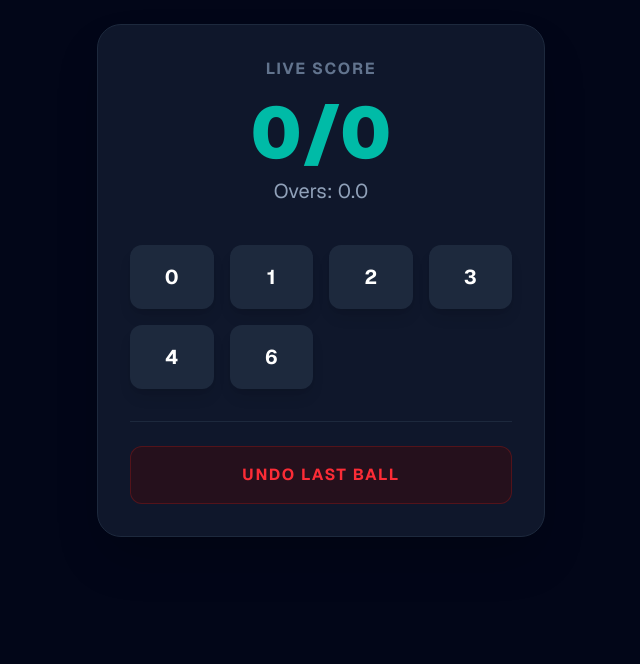
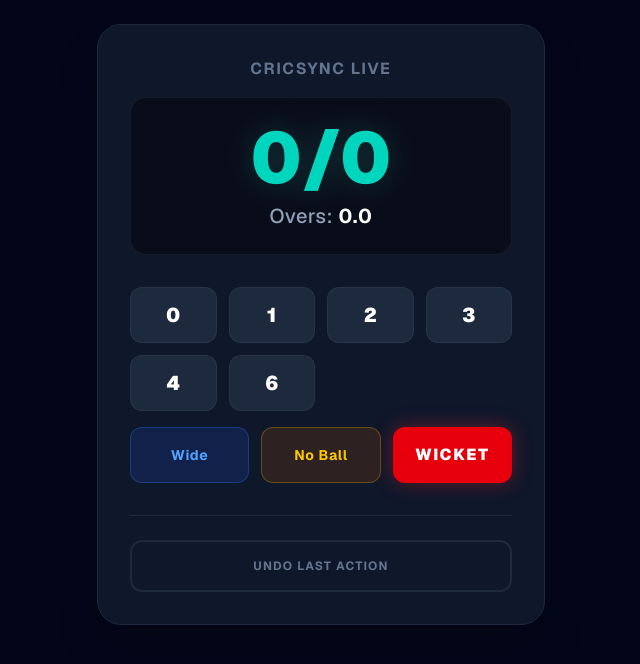
Before and after one commit to ramchat007/cricsynclive, a Next.js app: page /match/1 in a window 1280 px wide. Shown: the top 664 px of the page, without its empty margins (319-959 px from the left). Built offline with nearby package versions, Linux system fonts and the light colour scheme; no server answers; the database is empty.

Commit message:
first react v2

```diff
--- a/app/match/[id]/page.tsx
+++ b/app/match/[id]/page.tsx
@@ -25,13 +25,11 @@ export default function LiveScoring({ params }: { params: Promise<{ id: string }
 
     fetchEvents();
 
-    // UPGRADED REALTIME: Now with duplicate protection
     const channel = supabase
       .channel('live-scoring')
       .on('postgres_changes', { event: '*', schema: 'public', table: 'ball_events' }, (payload) => {
         if (payload.eventType === 'INSERT') {
           setEvents(prev => {
-            // If our Optimistic UI already added this exact ID, ignore the broadcast
             if (prev.some(e => e.id === payload.new.id)) return prev;
             return [...prev, payload.new];
           });
@@ -46,32 +44,35 @@ export default function LiveScoring({ params }: { params: Promise<{ id: string }
 
   const stats = calculateScore(events);
 
-  // UPGRADED ADDBALL: True UUID synchronization
-  const addBall = async (runs: number) => {
-    const newId = crypto.randomUUID(); // Generates a valid database UUID instantly
+  // THE UNIVERSAL SCORING ENGINE
+  const recordDelivery = async (runsOffBat: number, extraType: string = 'none', isWicket: boolean = false) => {
+    const newId = crypto.randomUUID();
+
+    // 1. Calculate Over Math strictly from valid, non-undone balls
+    const validBalls = events.filter(e => e.extra_type !== 'wide' && e.extra_type !== 'noball' && !e.is_undone).length;
+
+    // 2. Penalty logic (Standard T20/Tennis Cricket: 1 run for Wide/NB)
+    const penaltyRuns = (extraType === 'wide' || extraType === 'noball') ? 1 : 0;
 
     const optimisticEvent = {
       id: newId,
       match_id: matchId,
-      runs_off_bat: runs,
-      extras: 0,
+      inning_no: 1,
+      over_no: Math.floor(validBalls / 6),
+      ball_no: (validBalls % 6) + 1,
+      runs_off_bat: runsOffBat,
+      extras: penaltyRuns,
+      extra_type: extraType,
+      is_wicket: isWicket,
       is_undone: false,
-      extra_type: 'none'
     };
 
     setEvents(prev => [...prev, optimisticEvent]);
 
-    const { error } = await supabase.from('ball_events').insert({
-      id: newId, // We force Supabase to use our pre-generated ID
-      match_id: matchId,
-      inning_no: 1,
-      over_no: Math.floor(events.length / 6),
-      ball_no: (events.length % 6) + 1,
-      runs_off_bat: runs,
-    });
+    const { error } = await supabase.from('ball_events').insert(optimisticEvent);
 
     if (error) {
-      alert(`FAILED TO SAVE RUN: ${error.message}`);
+      alert(`FAILED TO SAVE: ${error.message}`);
       console.error(error);
       setEvents(prev => prev.filter(e => e.id !== newId));
     }
@@ -87,49 +88,73 @@ export default function LiveScoring({ params }: { params: Promise<{ id: string }
       e.id === lastEvent.id ? { ...e, is_undone: true } : e
     ));
 
-    const { error } = await supabase
-      .from('ball_events')
-      .update({ is_undone: true })
-      .eq('id', lastEvent.id);
+    const { error } = await supabase.from('ball_events').update({ is_undone: true }).eq('id', lastEvent.id);
 
     if (error) {
       alert("Failed to undo! Check console.");
-      console.error(error);
-      setEvents(prev => prev.map(e =>
-        e.id === lastEvent.id ? { ...e, is_undone: false } : e
-      ));
+      setEvents(prev => prev.map(e => e.id === lastEvent.id ? { ...e, is_undone: false } : e));
     }
   };
 
-  if (loading) return <div className="p-10 text-white animate-pulse">Loading Engine...</div>;
+  if (loading) return <div className="p-10 text-white animate-pulse flex justify-center items-center h-screen font-bold tracking-widest">BOOTING ENGINE...</div>;
 
   return (
     <div className="min-h-screen bg-slate-950 text-white p-6 font-sans">
       <div className="max-w-md mx-auto bg-slate-900 rounded-3xl p-8 border border-slate-800 shadow-2xl">
-        <h1 className="text-center text-slate-500 font-bold tracking-widest mb-4">LIVE SCORE</h1>
-        <div className="text-center">
-          <div className="text-7xl font-black text-teal-500">{stats.score}</div>
-          <div className="text-xl text-slate-400 mt-2">Overs: {stats.overs}</div>
+        <h1 className="text-center text-slate-500 font-bold tracking-widest mb-4">CRICSYNC LIVE</h1>
+
+        {/* SCOREBOARD */}
+        <div className="text-center py-6 bg-black/40 rounded-2xl border border-white/5 mb-8">
+          <div className="text-7xl font-black text-teal-400 drop-shadow-[0_0_15px_rgba(45,212,191,0.2)]">
+            {stats.score}
+          </div>
+          <div className="text-xl text-slate-400 mt-2 font-medium tracking-wide">
+            Overs: <span className="text-white font-bold">{stats.overs}</span>
+          </div>
         </div>
 
-        <div className="grid grid-cols-4 gap-4 mt-10">
+        {/* RUN BUTTONS (Standard Legal Deliveries) */}
+        <div className="grid grid-cols-4 gap-3 mb-4">
           {[0, 1, 2, 3, 4, 6].map(run => (
             <button
               key={run}
-              onClick={() => addBall(run)}
-              className="h-16 rounded-xl bg-slate-800 hover:bg-teal-600 font-bold text-xl transition-all shadow-lg active:scale-95"
+              onClick={() => recordDelivery(run)}
+              className="h-14 rounded-xl bg-slate-800 hover:bg-teal-600 font-black text-xl transition-all active:scale-95 border border-white/5"
             >
               {run}
             </button>
           ))}
         </div>
 
-        <div className="mt-8 pt-6 border-t border-slate-800 flex gap-4">
+        {/* EXTRAS & WICKET BUTTONS */}
+        <div className="grid grid-cols-3 gap-3 mb-8">
+          <button
+            onClick={() => recordDelivery(0, 'wide', false)}
+            className="h-14 rounded-xl bg-blue-900/30 text-blue-400 hover:bg-blue-600 hover:text-white border border-blue-500/30 font-bold text-sm tracking-wider transition-all active:scale-95"
+          >
+            Wide
+          </button>
+          <button
+            onClick={() => recordDelivery(0, 'noball', false)}
+            className="h-14 rounded-xl bg-yellow-900/30 text-yellow-400 hover:bg-yellow-600 hover:text-white border border-yellow-500/30 font-bold text-sm tracking-wider transition-all active:scale-95"
+          >
+            No Ball
+          </button>
+          <button
+            onClick={() => recordDelivery(0, 'none', true)}
+            className="h-14 rounded-xl bg-red-600 text-white hover:bg-red-500 shadow-[0_0_20px_rgba(220,38,38,0.4)] font-black tracking-widest uppercase transition-all active:scale-95"
+          >
+            Wicket
+          </button>
+        </div>
+
+        {/* ADMIN CONTROLS */}
+        <div className="pt-6 border-t border-slate-800 flex gap-4">
           <button
             onClick={undoLastBall}
-            className="flex-1 bg-red-950/40 text-red-500 border border-red-900/50 hover:bg-red-900 hover:text-white py-4 rounded-xl font-bold uppercase tracking-widest transition-all active:scale-95"
+            className="flex-1 bg-transparent text-slate-500 border-2 border-slate-800 hover:border-red-900/50 hover:bg-red-950/40 hover:text-red-500 py-4 rounded-xl font-bold uppercase tracking-widest transition-all active:scale-95 text-xs"
           >
-            Undo Last Ball
+            Undo Last Action
           </button>
         </div>
       </div>
```
